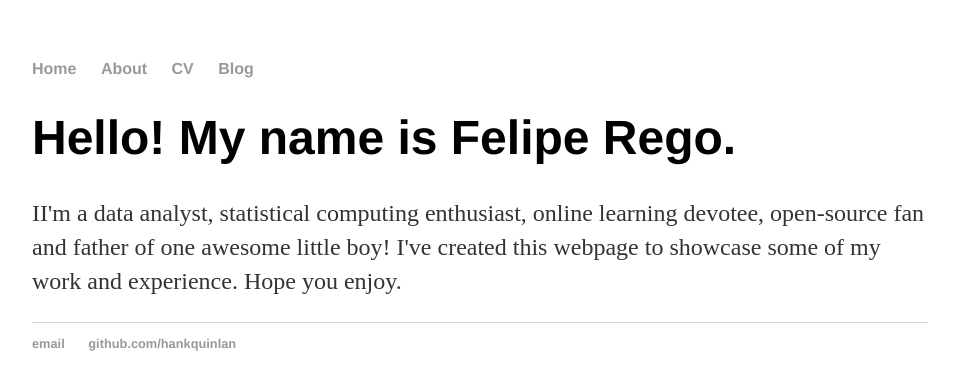
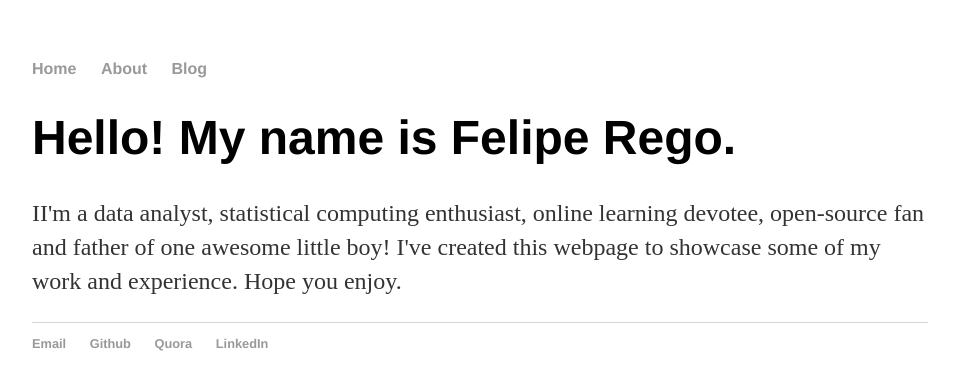
Before and after one commit to FelipeRego/FelipeRego.github.io, a Jekyll site: the page built from index.html, in a window 1280 px wide. Shown: the top 390 px of the page, without its empty margins (160-1114 px from the left). Built offline with Jekyll 4.4.1, drawn with Linux system fonts in a browser that asks for light colours.

Commit message:
Update default.html

```diff
--- a/_layouts/default.html
+++ b/_layouts/default.html
@@ -10,7 +10,6 @@
 	    		<ul>
 	        		<li><a href="/">Home</a></li>
 		        	<li><a href="/about">About</a></li>
-	        		<li><a href="/cv">CV</a></li>
 	        		<li><a href="/blog">Blog</a></li>
 	    		</ul>
 			</nav>
@@ -21,8 +20,10 @@
 			</div><!-- /.container -->
 			<footer>
 	    		<ul>
-	        		<li><a href="mailto:hankquinlanhub@gmail.com">email</a></li>
-	        		<li><a href="https://github.com/hankquinlan">github.com/hankquinlan</a></li>
+	        		<li><a href="mailto:fe_cr@hotmail.com">Email</a></li>
+	        		<li><a href="https://github.com/FelipeRego">Github</a></li>
+	        		<li><a href="http://www.quora.com/Felipe-Rego-1">Quora</a></li>
+	        		<li><a href="https://www.linkedin.com/in/feliperego">LinkedIn</a></li>
 				</ul>
 			</footer>
 		</body>
```
